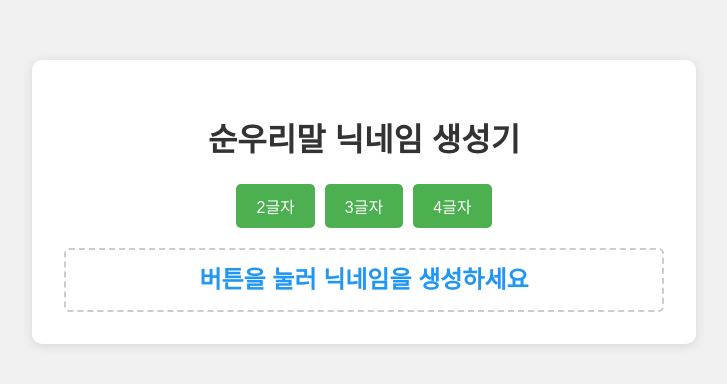
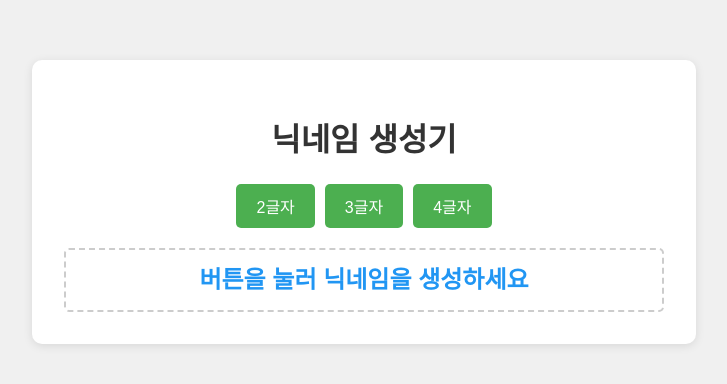
Before and after one commit to GMR-archive/ko_nickname_generator, a plain HTML site: page index.html in a window 1280 px wide. Shown: the part 198-582 px from the top of the page, without its empty margins (276-1003 px from the left). Drawn offline with Linux system fonts and the light colour scheme.

Commit message:
Update index.html

```diff
--- a/index.html
+++ b/index.html
@@ -60,7 +60,7 @@
 </head>
 <body>
     <div class="container">
-        <h1>순우리말 닉네임 생성기</h1>
+        <h1>닉네임 생성기</h1>
         <div class="button-group">
             <button onclick="generateNickname(2)">2글자</button>
             <button onclick="generateNickname(3)">3글자</button>
```
